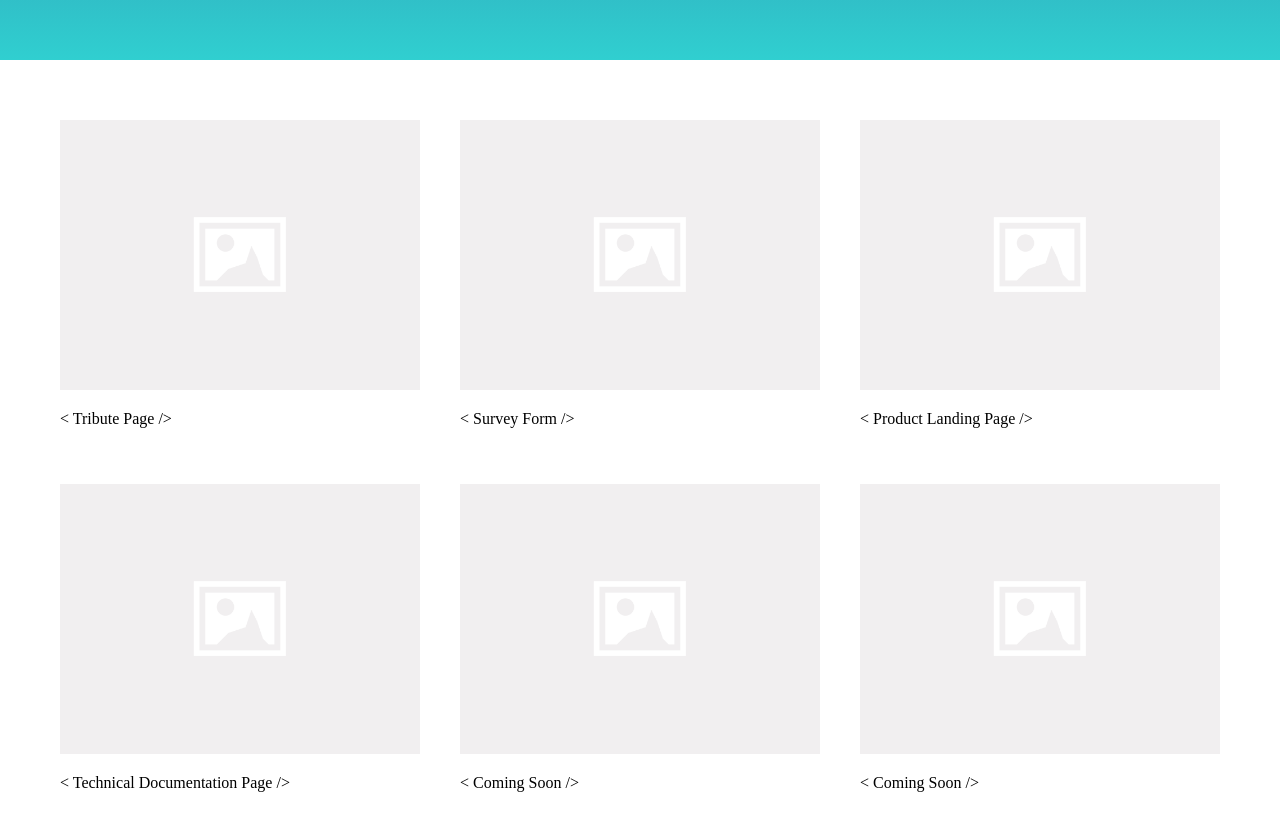
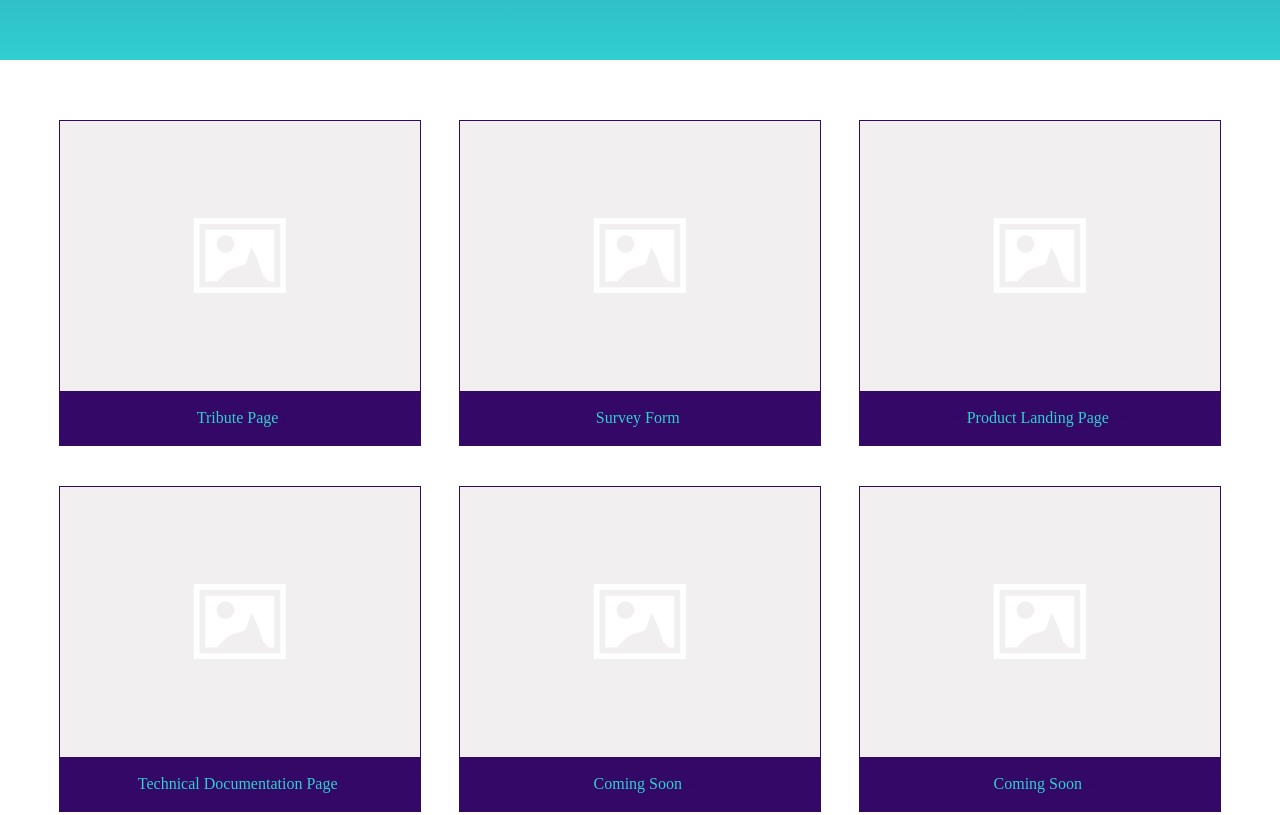
Before and after one commit to jazmin10/fcc-portfolio, a plain HTML site: page index.html in a window 1280 px wide. Shown: the part 740-1555 px from the top of the page. Drawn offline with Linux system fonts and the light colour scheme.

Commit message:
change color and center text of .project-title elements

```diff
--- a/assets/css/style.css
+++ b/assets/css/style.css
@@ -64,8 +64,22 @@ body {
 .project-title {
 	width: 30%;
 	margin-bottom: 40px;
+	border: 1px solid #330867;
 }
 
 .project-image {
 	width: 100%;
+	display: block;
 }
+
+.project-text {
+	background: #330867;
+	color: #30cfd0;
+	text-align: center;
+	margin: 0;
+	padding: 18px 0px;
+}
+
+.project-icon {
+	color: #330867;
+}
```
